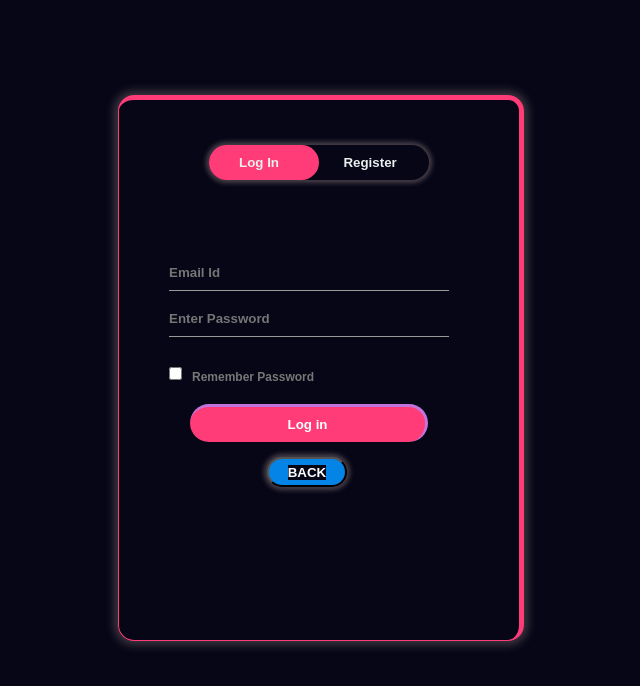
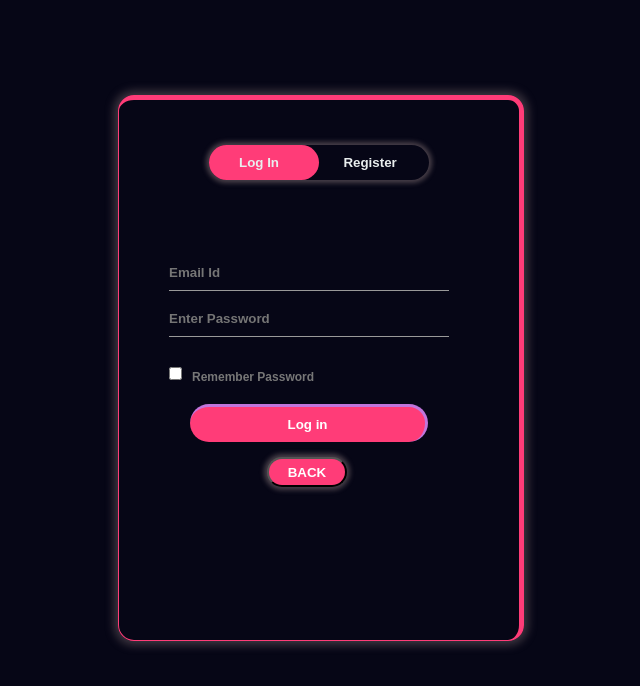
Before and after one commit to mainak2003/Login-Signup, a plain HTML site: page index.html in a window 1280 px wide. Shown: the whole page, without its empty margins (319-959 px from the left). Drawn offline with Linux system fonts and the light colour scheme.

Commit message:
Update login.css

```diff
--- a/login.css
+++ b/login.css
@@ -14,7 +14,7 @@ body{
 
 .back-button{
 	color: white;
-	background-color: rgb(4, 132, 230);
+	background-color: #ff3c78;
 	box-shadow: 0 0 5px 3px rgba(160, 139, 139, 0.437);
 	position: relative;
 	top: 35px;
@@ -26,7 +26,8 @@ body{
 
 }
 
-.back-button a{
+.back-button-link{
+    background-color: #ff3c78;
 	color: white;
 	text-decoration: none;
 }
```
